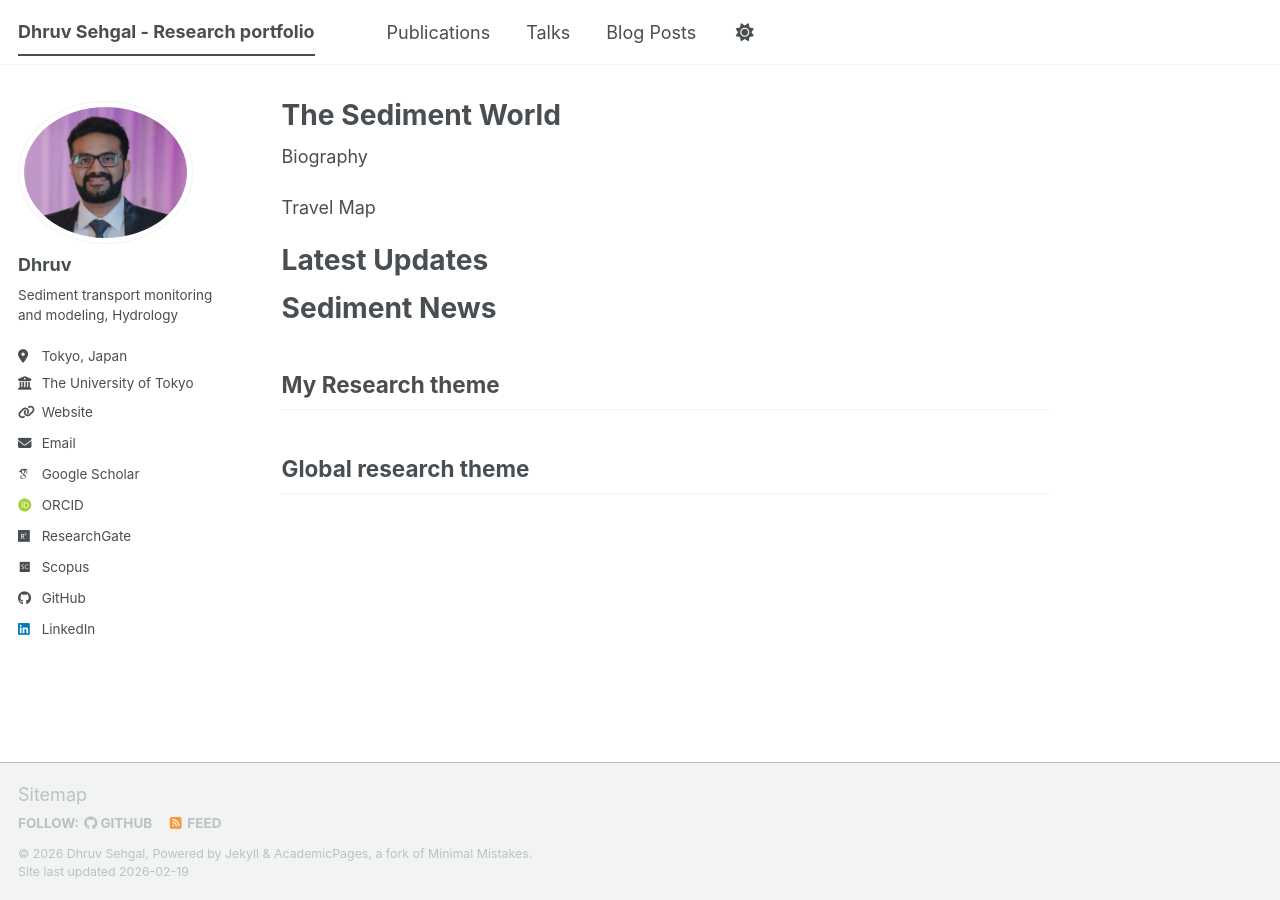
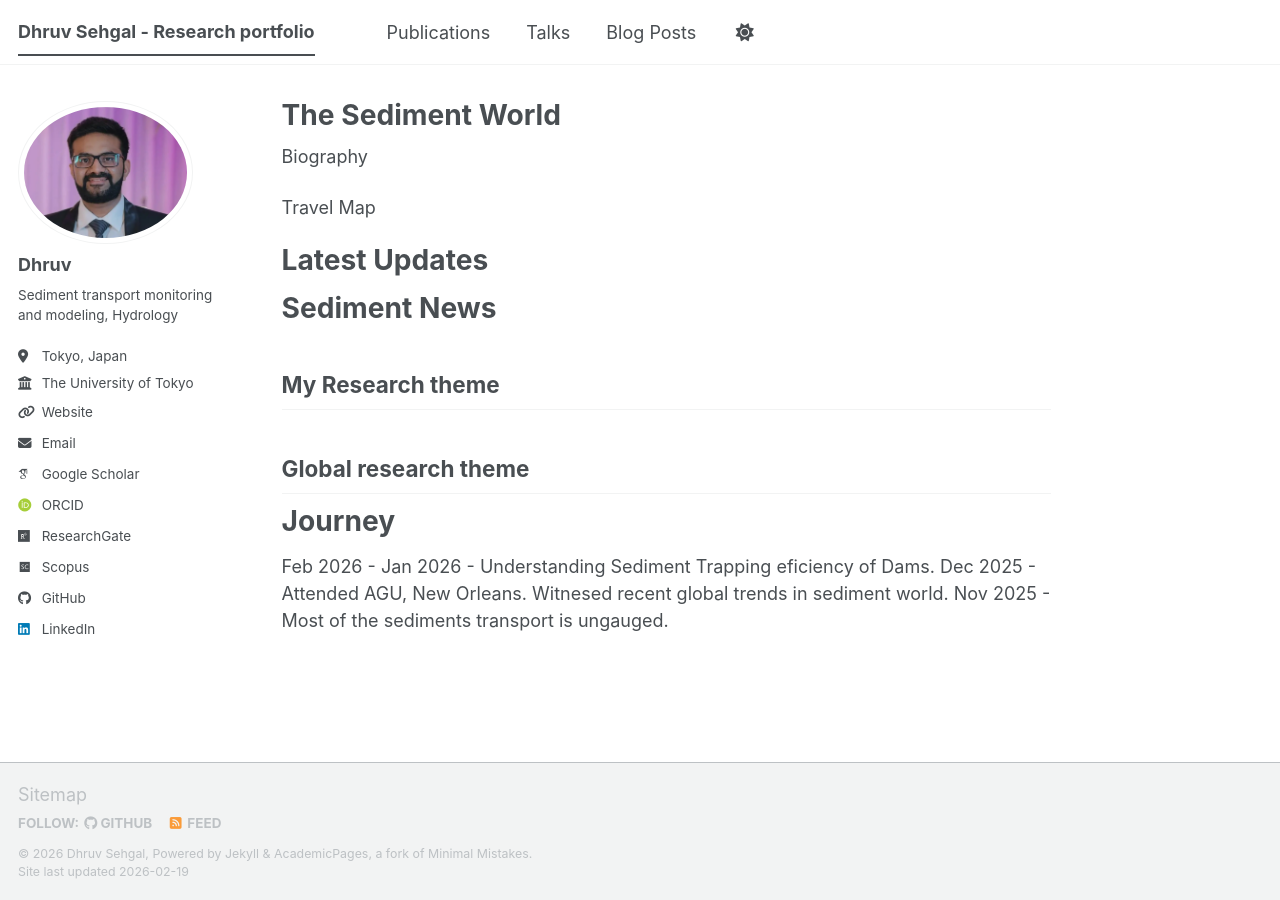
Before and after one commit to dhruvsehgal92/dhruvsehgal92, a Jekyll site: the page built from _pages/about.md, in a window 1280 px wide. Built offline with Jekyll 4.4.1, drawn with Linux system fonts in a browser that asks for light colours; some web fonts are replaced; a script bundle is joined from its source files by our own code; library files that are not in the unit come from our copies.

Commit message:
Update about.md

```diff
--- a/_pages/about.md
+++ b/_pages/about.md
@@ -24,3 +24,12 @@ My Research theme
 
 Global research theme
 ------
+
+
+Journey
+======
+
+Feb 2026 -
+Jan 2026 - Understanding Sediment Trapping eficiency of Dams.
+Dec 2025 - Attended AGU, New Orleans. Witnesed recent global trends in sediment world.
+Nov 2025 - Most of the sediments transport is ungauged.
```
